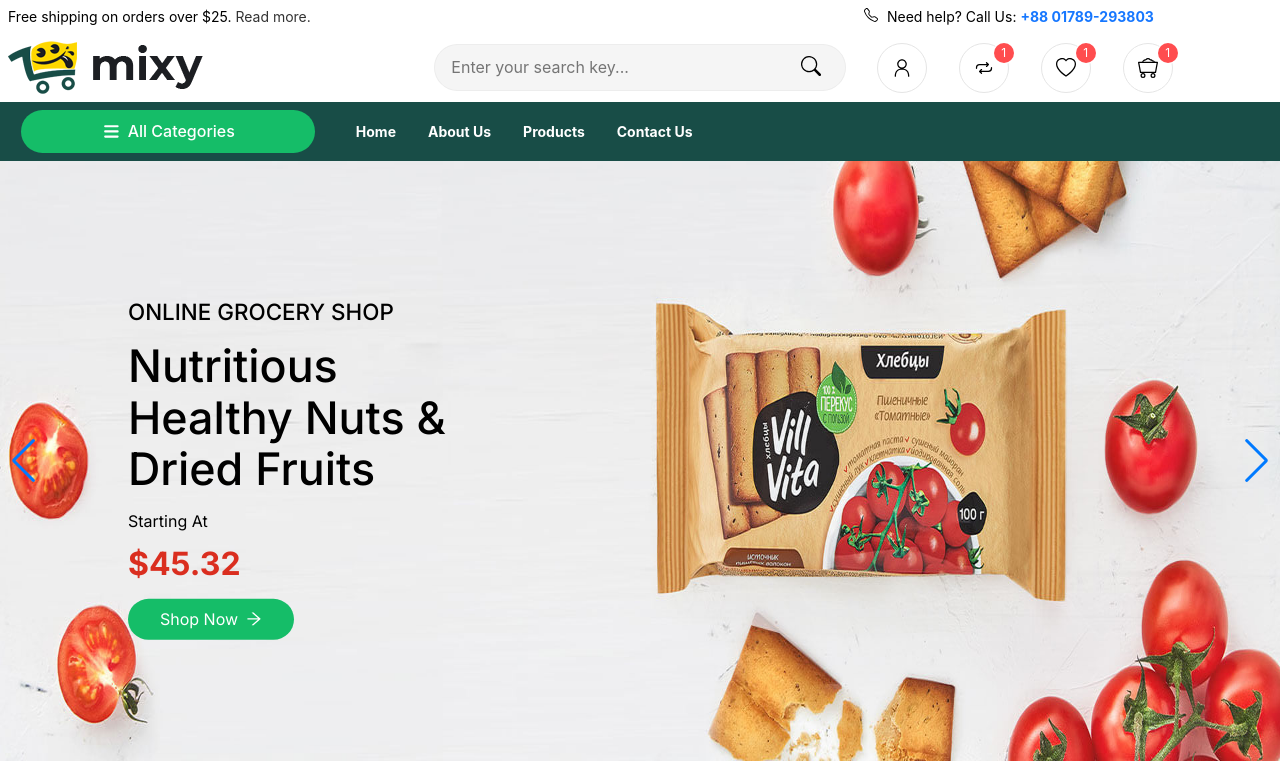
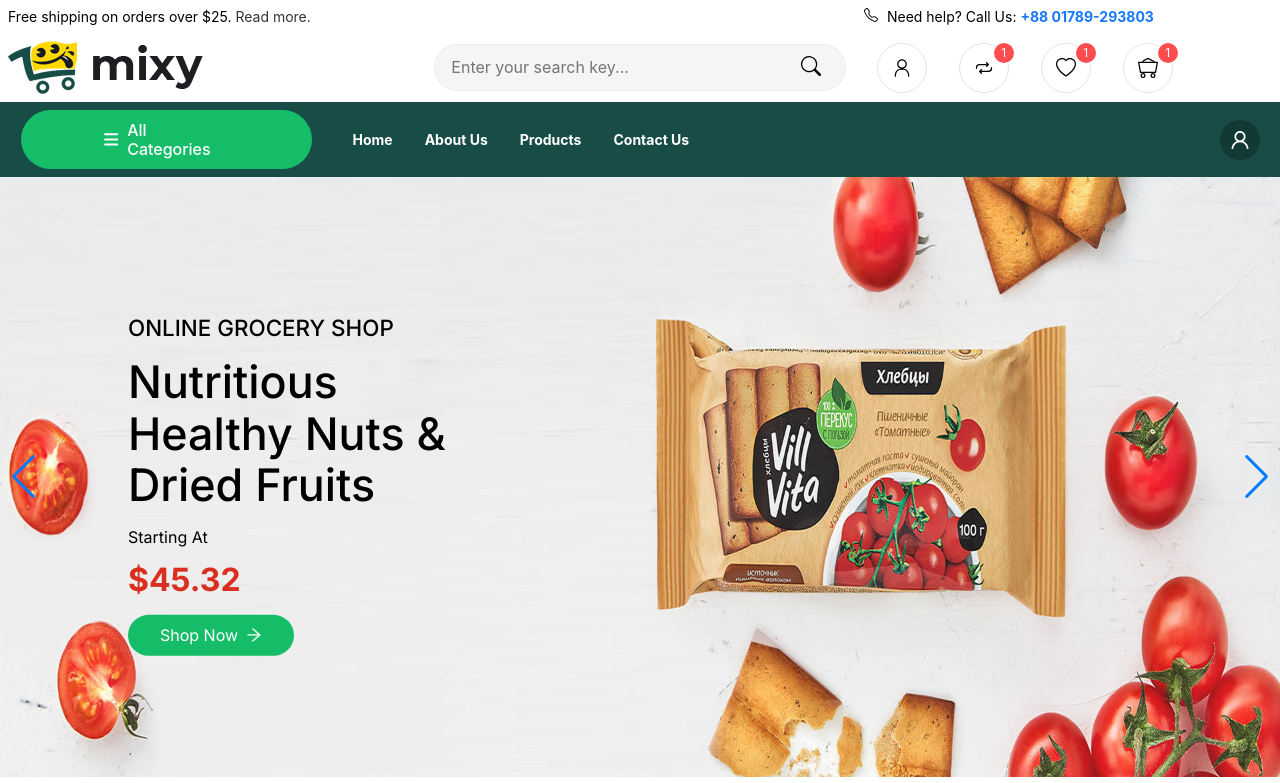
Before and after one commit to Jahid0178/mixy-ecommerce-client, a Next.js app: page / in a window 1280 px wide. Shown: the top 783 px of the page. Built offline with nearby package versions, Linux system fonts and the light colour scheme; no server answers.

Commit message:
added avatar on header component

```diff
--- a/src/components/Navbar/Navbar.jsx
+++ b/src/components/Navbar/Navbar.jsx
@@ -2,7 +2,7 @@
 import logo from "/public/logo.jpg";
 import Image from "next/image";
 import Link from "next/link";
-import { Col, Row, Badge, Dropdown, Drawer } from "antd";
+import { Col, Row, Badge, Dropdown, Drawer, Avatar } from "antd";
 import { RxPerson } from "react-icons/rx";
 import { IoRepeat } from "react-icons/io5";
 import { HiMenu } from "react-icons/hi";
@@ -12,6 +12,7 @@
   BsMinecartLoaded,
   BsSearch,
 } from "react-icons/bs";
+import { UserOutlined } from "@ant-design/icons";
 import styles from "./style.module.css";
 
 const items = [
@@ -158,7 +159,7 @@
           ref={navRef}
         >
           <Row className="container" gutter={[25, 25]} align="middle">
-            <Col>
+            <Col sm={24} md={8} lg={6}>
               <Dropdown
                 menu={{
                   items,
@@ -174,7 +175,7 @@
                 </a>
               </Dropdown>
             </Col>
-            <Col>
+            <Col sm={24} md={8} lg={9}>
               <ul className="link-ul">
                 {routes.map((route, ind) => (
                   <li key={ind}>
@@ -184,6 +185,9 @@
                   </li>
                 ))}
               </ul>
+            </Col>
+            <Col sm={24} md={8} lg={9} style={{ textAlign: "right" }}>
+              <Avatar size={40} icon={<UserOutlined />} />
             </Col>
           </Row>
         </div>
```
Also changed, not shown: src/redux/reducers/userReducer.js (added, +10 -0 lines).
